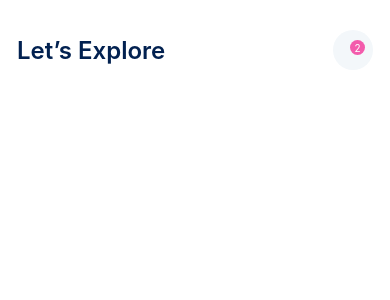
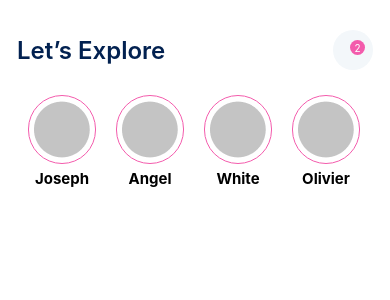
Before and after one commit to elenabeidaqi/react-native-social-media-app, a React Native app: screen / in a window 390 px wide. Shown: the top 300 px of the page. Built offline with nearby package versions, Linux system fonts and the light colour scheme; some icons are missing.

Commit message:
Implement user story with flatlist

```diff
--- a/App.tsx
+++ b/App.tsx
@@ -1,10 +1,33 @@
-import React from 'react';
-import {Pressable, SafeAreaView, ScrollView, Text, View} from 'react-native';
+import React, {useState} from 'react';
+import {
+  FlatList,
+  Pressable,
+  SafeAreaView,
+  ScrollView,
+  Text,
+  View,
+} from 'react-native';
 import Title from './components/Title/Title';
 import {Mail} from 'lucide-react-native';
 import {style} from './assets/styles/main';
+import UserStory from './components/userStory/UserStory';
 
 function App(): React.JSX.Element {
+  const data = [
+    {firstName: 'Joseph', id: 1},
+    {firstName: 'Angel', id: 2},
+    {firstName: 'White', id: 3},
+    {firstName: 'Olivier', id: 4},
+    {firstName: 'Elena', id: 5},
+    {firstName: 'Hazel', id: 6},
+    {firstName: 'Nancy', id: 7},
+    {firstName: 'Nick', id: 8},
+    {firstName: 'Kevin', id: 9},
+  ];
+  const pageSize = 4;
+  const [pageNumber, setPageNumber] = useState(1);
+  const [isLoading, setIsLoading] = useState(false);
+  const [renderedData, setRenderedData] = useState([]);
   return (
     <SafeAreaView>
       <ScrollView>
@@ -12,11 +35,18 @@ function App(): React.JSX.Element {
           <Title props={'Let’s Explore'} />
           <Pressable style={style.messageIcon}>
             <Mail color={'#898DAE'} />
-            <View
-              style={style.badge}>
+            <View style={style.badge}>
               <Text style={style.badgeText}>2</Text>
             </View>
           </Pressable>
+        </View>
+        <View style={style.userStoryContainer}>
+          <FlatList
+            showsHorizontalScrollIndicator={false}
+            data={data}
+            horizontal={true}
+            renderItem={({item}) => <UserStory firstName={item.firstName} />}
+          />
         </View>
       </ScrollView>
     </SafeAreaView>
--- a/assets/styles/main.ts
+++ b/assets/styles/main.ts
@@ -32,4 +32,8 @@ export const style = StyleSheet.create({
     fontSize: 10,
     fontFamily: 'Inter',
   },
+  userStoryContainer: {
+    paddingHorizontal: 28,
+    marginTop : 25
+  },
 });
--- /dev/null
+++ b/components/userStory/UserStory.tsx
@@ -0,0 +1,19 @@
+
+import React from 'react';
+import {Image, Text, View} from 'react-native';
+import {style} from './style';
+
+const UserStory = ({firstName}: any) => {
+  return (
+    <View style={style.storyContainer}>
+      <View style={style.userImageContainer}>
+        <Image source={require('../../assets/images/default-profile.png')} />
+      </View>
+      <View>
+        <Text style={style.name}>{firstName}</Text>
+      </View>
+    </View>
+  );
+};
+
+export default UserStory;
--- /dev/null
+++ b/components/userStory/style.ts
@@ -0,0 +1,21 @@
+
+import {StyleSheet} from 'react-native';
+
+export const style = StyleSheet.create({
+    storyContainer : {
+        marginRight : 20,
+    } ,
+    name : {
+        textAlign : "center" ,
+        fontFamily : "Inter" ,
+        fontSize : 15 ,
+        fontWeight : "700" ,
+        lineHeight : 30
+    } ,
+    userImageContainer : {
+        borderWidth : 1 ,
+        borderColor : "#F35BAC",
+        borderRadius : 50 ,
+        padding : 5
+    }
+})
```
Also changed, not shown: assets/images/default-profile.png (added).
